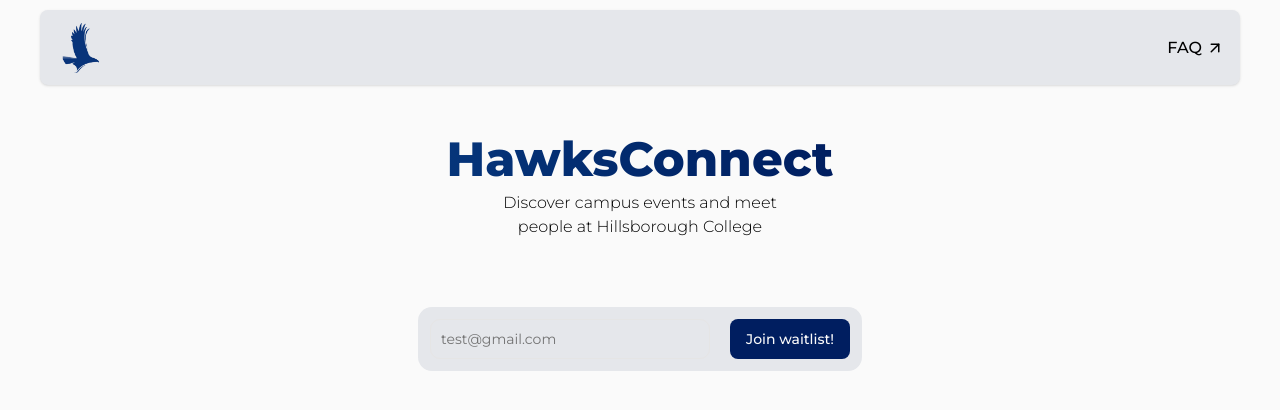
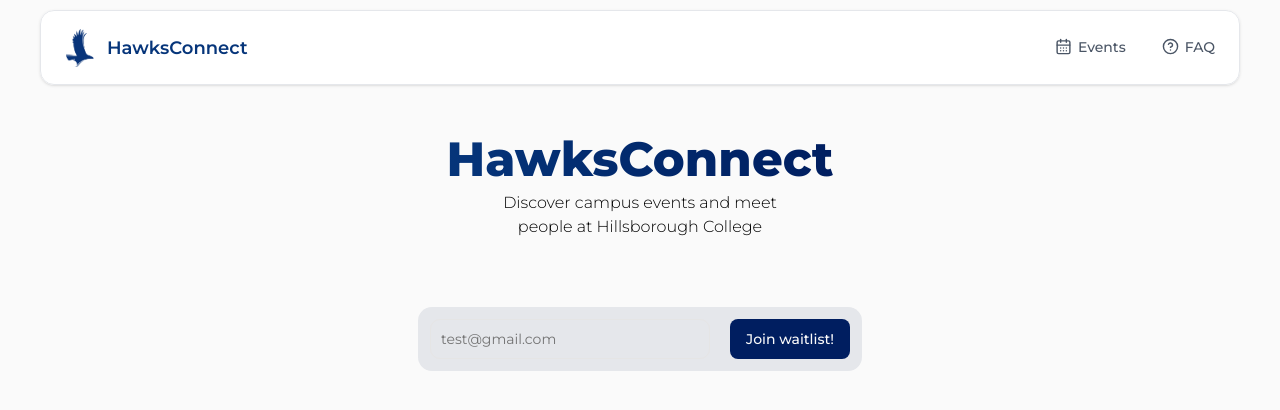
Before and after one commit to kharitonov-egor/hawksconnect, a Next.js app: page / in a window 1280 px wide. Shown: the top 410 px of the page. Built offline with nearby package versions, Linux system fonts and the light colour scheme; no server answers.

Commit message:
Redesign navbar: rebrand wordmark, add Events/FAQ nav links

```diff
--- a/app/NavBar.tsx
+++ b/app/NavBar.tsx
@@ -1,38 +1,42 @@
 "use client"
 
 import Image from "next/image"
-import CTAButton from "./CTAButton"
 import Link from "next/link"
-import { ArrowUpRight } from 'lucide-react'
+import { usePathname } from "next/navigation"
+import { CalendarDays, HelpCircle } from 'lucide-react'
 
 interface NavbarProps {
   useCase: string;
 }
 
 export default function NavBar({useCase} : NavbarProps) {
+    const pathname = usePathname()
+
+    const navLink = (href: string, label: string, Icon: typeof CalendarDays) => {
+      const active = pathname === href
+      return (
+        <Link href={href}>
+          <div className={`flex flex-row items-center gap-1.5 px-1 py-1 border-b-2 transition-colors ${active ? "border-[#B99C5F] text-[#06357A]" : "border-transparent text-gray-600 hover:text-[#06357A]"}`}>
+            <Icon size={17}/>
+            <span className="font-medium text-sm">{label}</span>
+          </div>
+        </Link>
+      )
+    }
+
     return (
-        <div className="w-full flex items-center justify-center h-[75px]">
-        <div className="w-full max-w-[1200px] h-full flex flex-row justify-between items-center p-4 bg-gray-200 mt-5 rounded-md mx-2 md:mx-0 shadow-sm">
-          <div>
-            <Link href="/">
-              <Image src='/icon.png' alt="HawksConnect Logo" width={50} height={50}/>
-            </Link>
-          </div>
+        <div className="w-full flex items-center justify-center h-[75px] sticky top-0 z-40">
+        <div className="w-full max-w-[1200px] h-full flex flex-row justify-between items-center px-4 md:px-5 bg-white/90 backdrop-blur-sm mt-5 rounded-xl mx-2 md:mx-0 shadow-sm border border-gray-200">
+          <Link href="/" className="flex flex-row items-center gap-2">
+            <Image src='/icon.png' alt="HawksConnect Logo" width={38} height={38} className="rounded-md"/>
+            <span className="font-[family-name:var(--font-display)] font-semibold text-lg text-[#06357A] hidden sm:block">
+              HawksConnect
+            </span>
+          </Link>
 
-          <div className="flex flex-row gap-5 items-center">
-
-
-            <Link href="/faq">
-              <div className="flex flex-row items-center gap-1">
-                <h2 className="font-medium">FAQ</h2>
-                <ArrowUpRight size={18}/>
-                </div>
-
-            </Link>
-
-
-
-
+          <div className="flex flex-row gap-4 md:gap-7 items-center">
+            {navLink("/events", "Events", CalendarDays)}
+            {navLink("/faq", "FAQ", HelpCircle)}
           </div>
         </div>
       </div>
```
